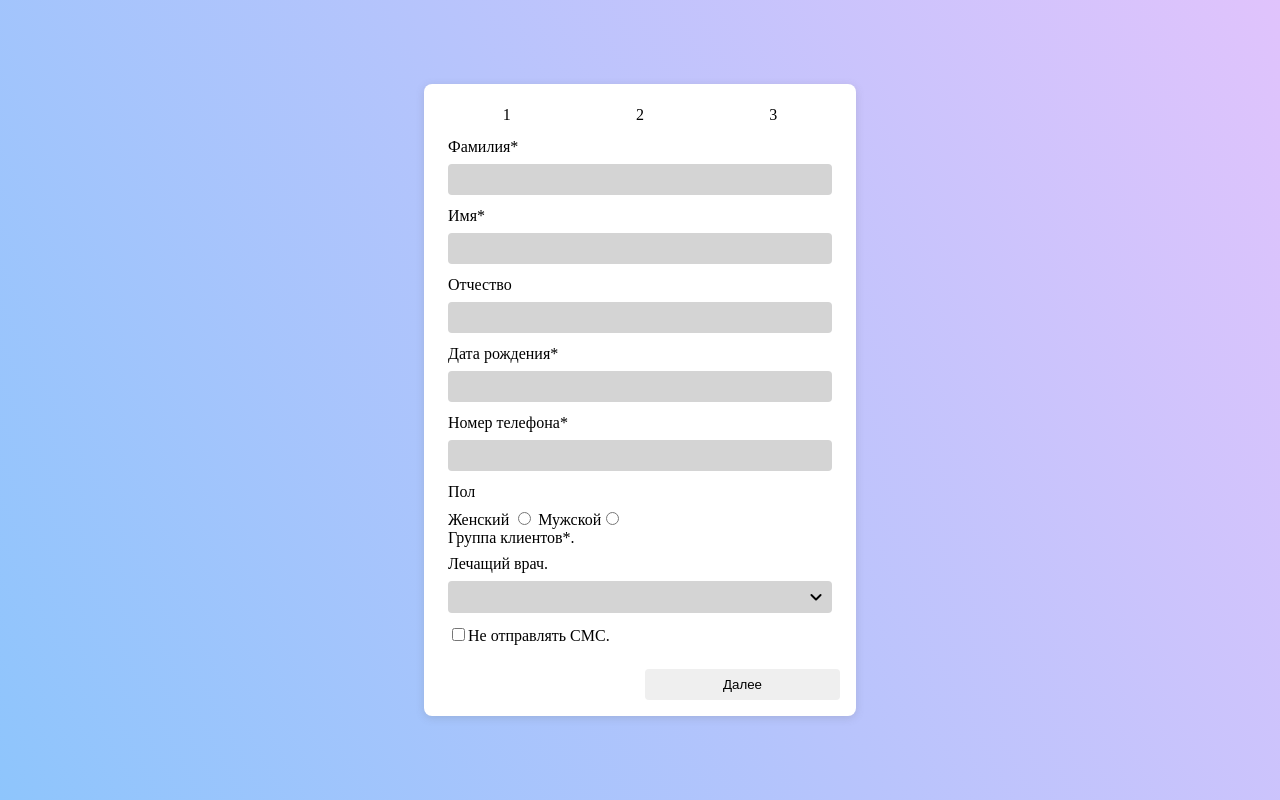
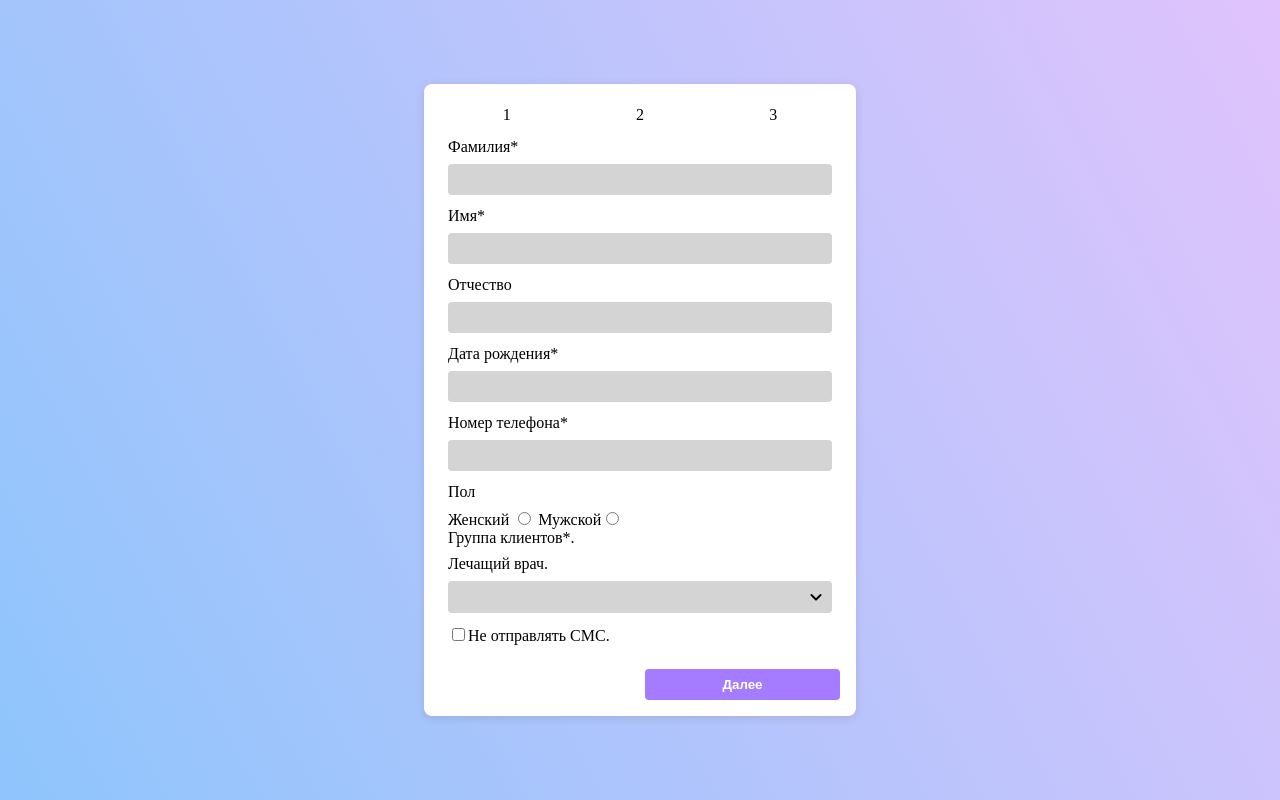
Before and after one commit to Sadnessa/test-form, a Vue app: page / in a window 1280 px wide. Built offline with nearby package versions, Linux system fonts and the light colour scheme.

Commit message:
Added style for buttons. Added disabled button.

```diff
--- a/src/components/base/FormButton.vue
+++ b/src/components/base/FormButton.vue
@@ -1,14 +1,69 @@
 <template>
-  <button>
+  <button :class="buttonStyle" :disabled="disabled">
     <slot></slot>
   </button>
 </template>
 
+<script>
+export default {
+  props: {
+    disabled: {
+      type: Boolean,
+      default: false,
+    },
+
+    flat: {
+      type: Boolean,
+      default: false,
+    },
+  },
+
+  computed: {
+    buttonStyle() {
+      return {
+        disabled: this.disabled,
+        flat: this.flat,
+      };
+    },
+  },
+};
+</script>
+
 <style lang="scss" scoped>
 button {
+  position: relative;
   width: 100%;
   padding: 8px 12px;
   border: none;
   border-radius: 4px;
+  background: #a57bff;
+  color: white;
+  font-weight: 700;
+
+  &:after {
+    position: absolute;
+    width: 100%;
+    height: 100%;
+    top: 0px;
+    left: 0px;
+    content: "";
+    background: rgba(255, 255, 255, 0.2);
+    transition: 0.3s all ease-in-out;
+    opacity: 0;
+  }
+
+  &:hover::after {
+    opacity: 1;
+  }
+
+  &.disabled {
+    cursor: not-allowed;
+    transition: none;
+
+    &:after {
+      opacity: 1;
+      background: rgba(255, 255, 255, 0.5);
+    }
+  }
 }
 </style>
```
